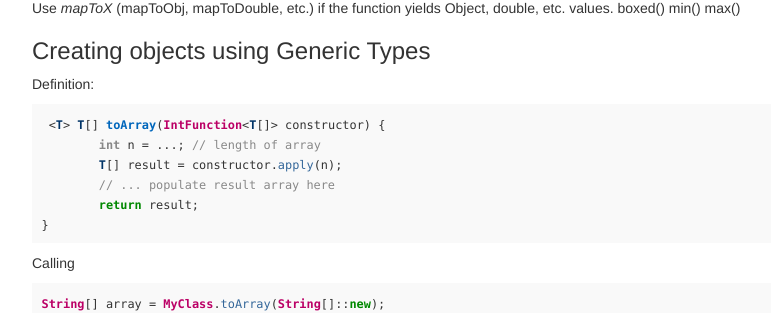
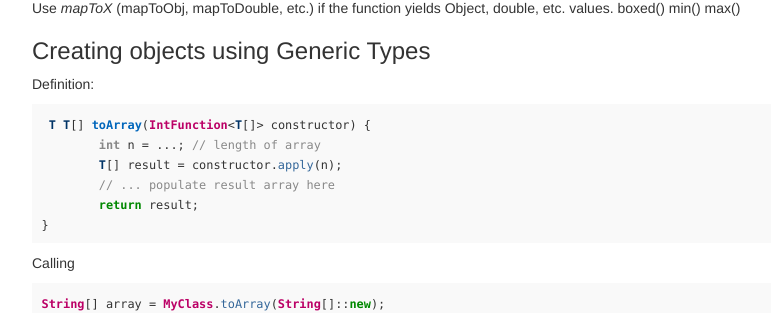
Before and after one commit to philvarner/philvarner.github.io, a Jekyll site: the page built from modern-java-scala/index.md, in a window 1280 px wide and 900 px high, scrolled down 10419 px. Shown: the part 142-455 px from the top of the window, without its empty margins (38-809 px from the left). Built offline with Jekyll 4.4.1, drawn with Linux system fonts in a browser that asks for light colours.

Commit message:
fix broken markdown

````diff
--- a/modern-java-scala/index.md
+++ b/modern-java-scala/index.md
@@ -612,7 +612,7 @@ max()
 
 Definition:
 ```java
- <T> T[] toArray(IntFunction<T[]> constructor) {
+ T T[] toArray(IntFunction<T[]> constructor) {
 	int n = ...; // length of array
 	T[] result = constructor.apply(n);
 	// ... populate result array here
````
Also changed, not shown: 1 other file.
